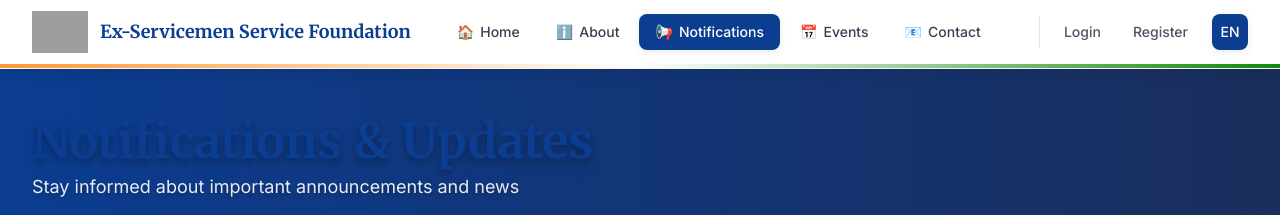
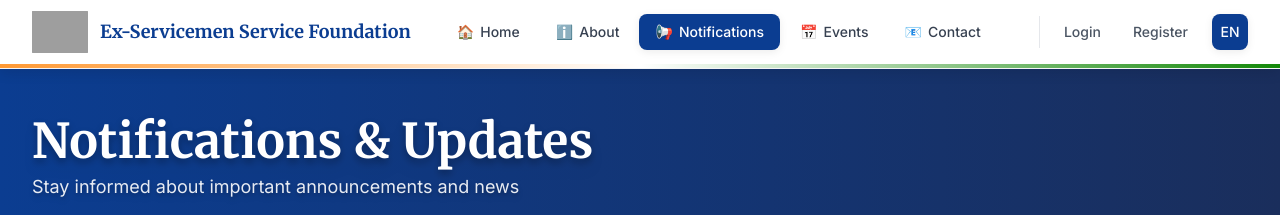
Before and after one commit to rishabh-ydv23/Ex-Servicemen-Association, a React (Vite) app in the folder frontend/: page /notifications in a window 1280 px wide. Shown: the top 215 px of the page. Built offline with nearby package versions, Linux system fonts and the light colour scheme; no server answers; grey boxes are pictures that could not be loaded.

Commit message:
style(frontend): enhance header title typography in Notifications page
- Changed header title to use bold serif font for better emphasis
- Retained existing text size, color, and drop shadow styles
- Improved visual hierarchy and readability of the title text

```diff
--- a/frontend/src/pages/Notifications.tsx
+++ b/frontend/src/pages/Notifications.tsx
@@ -22,7 +22,7 @@ export default function Notifications() {
       {/* Header */}
       <div className="bg-gradient-to-r from-navy to-navyDark text-white py-12">
         <div className="max-w-7xl mx-auto px-4 sm:px-6 lg:px-8">
-          <h1 className="section-title text-white text-4xl md:text-5xl mb-2 drop-shadow-lg">Notifications & Updates</h1>
+          <h1 className="text-white text-4xl md:text-5xl mb-2 font-bold font-serif drop-shadow-lg">Notifications & Updates</h1>
           <p className="text-lg text-white/90 drop-shadow-md">Stay informed about important announcements and news</p>
         </div>
       </div>
```
